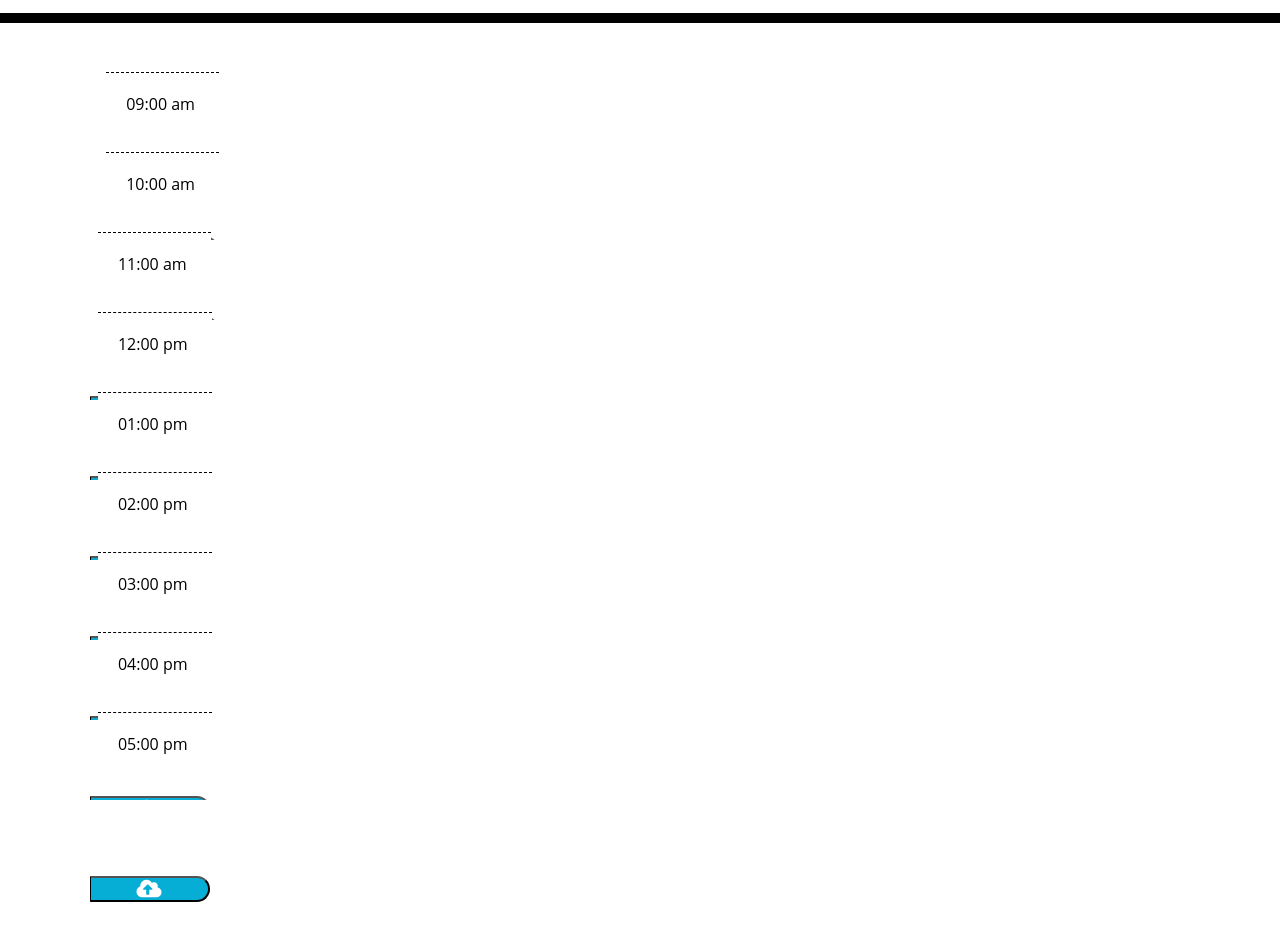
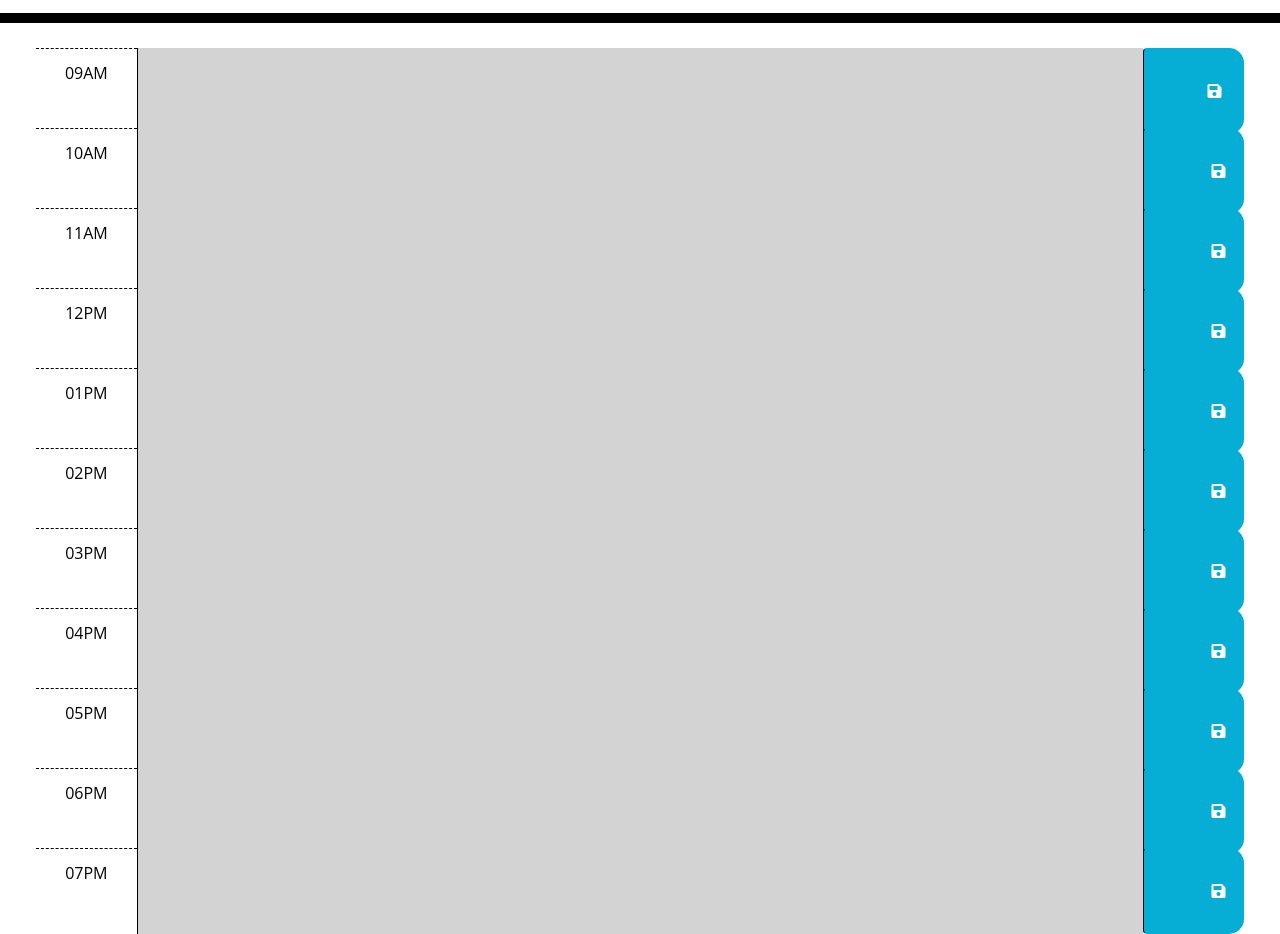
Before and after one commit to Avazquez736/module-05-challenge, a plain HTML site: page Develop/index.html in a window 1280 px wide. Shown: the part 240-1174 px from the top of the page. Drawn offline with nearby package versions, Linux system fonts and the light colour scheme.

Commit message:
added data-time atribute to add text input divs

```diff
--- a/Develop/index.html
+++ b/Develop/index.html
@@ -31,106 +31,99 @@
       <p id="currentDay" class="lead"></p>
     </header>
     <div class="container-fluid px-5">
-      <!-- Use class for "past", "present", and "future" to apply styles to the
-        time-block divs accordingly. The javascript will need to do this by
-        adding/removing these classes on each div by comparing the hour in the
-        id to the current hour. The html provided below is meant to be an example
-        demonstrating how the css provided can be leveraged to create the
-        desired layout and colors. The html below should be removed or updated
-        in the finished product. Remember to delete this comment once the
-        code is implemented.
-        -->
-        <div class="row">
-          <div class="input">
-            <div class="preset">
-              <span class="text-hour space">09:00 am </span>
-           </div>
-            <textarea class="form-control" aria-label="With textarea" id="9"></textarea>
-            <button type="button" class="saveBtn"><i class="fas fa-cloud-upload-alt"></i></button>
-          </div>
-        </div>
 
-        <div class="row">
-          <div class="input">
-           <div class="preset">
-              <span class="text-hour space">10:00 am </span>
-            </div>
-            <textarea class="form-control" aria-label="With textarea" id="10"></textarea>
-            <button type="button" class="saveBtn"><i class="fas fa-cloud-upload-alt"></i></button>
-          </div>
-        </div>
-
-
-      <div class="row">
-        <div class="input">
-          <div class="preset">
-            <span class="text-hour space">11:00 am </span>
-          </div>
-          <textarea class="form-control" aria-label="With textarea" id="11"></textarea>
-          <button type="button" class="saveBtn"><i class="fas fa-cloud-upload-alt"></i></button>
-        </div>
-      </div>
-
-      <div class="row">
-        <div class="input">
-         <div class="preset">
-            <span class="text-hour space">12:00 pm </span>
-         </div>
-          <textarea class="form-control" aria-label="With textarea" id="12"></textarea>
-          <button type="button" class="saveBtn"><i class="fas fa-cloud-upload-alt"></i></button>
-        </div>
-      </div>
-
-      <div class="row">
-        <div class="input">
-          <div class="preset">
-            <span class="text-hour space">01:00 pm </span>
-          </div>
-          <textarea class="form-control" aria-label="With textarea" id="13"></textarea>
-          <button type="button" class="saveBtn"><i class="fas fa-cloud-upload-alt"></i></button>
-        </div>
+      <div  class="row time-block">
+        <div class="col-2 col-md-1 hour text-center py-3">09AM</div>
+        <textarea class="col-8 col-md-10 description" rows="3" id="9" data-time="23"> </textarea>
+        <button class="btn saveBtn col-2 col-md-1" aria-label="save">
+          <i class="fas fa-save" aria-hidden="true"></i>
+        </button>
       </div>
 
 
-      <div class="row">
-        <div class="input">
-          <div class=" preset">
-            <span class="text-hour space">02:00 pm </span>
-          </div>
-          <textarea class="form-control" aria-label="With textarea" id="14"></textarea>
-          <button type="button" class="saveBtn"><i class="fas fa-cloud-upload-alt"></i></button>
+        <div  class="row time-block">
+          <div class="col-2 col-md-1 hour text-center py-3">10AM</div>
+          <textarea class="col-8 col-md-10 description" rows="3" id="10" data-time="10"> </textarea>
+          <button class="btn saveBtn col-2 col-md-1" aria-label="save">
+            <i class="fas fa-save" aria-hidden="true"></i>
+          </button>
         </div>
+
+        <div class="row time-block">
+          <div class="col-2 col-md-1 hour text-center py-3">11AM</div>
+          <textarea class="col-8 col-md-10 description" rows="3" id="11" data-time="11"> </textarea>
+          <button class="btn saveBtn col-2 col-md-1" aria-label="save">
+            <i class="fas fa-save" aria-hidden="true"></i>
+          </button>
+        </div>
+
+        <div  class="row time-block">
+          <div class="col-2 col-md-1 hour text-center py-3">12PM</div>
+          <textarea class="col-8 col-md-10 description" rows="3" id="12" data-time="12"> </textarea>
+          <button class="btn saveBtn col-2 col-md-1" aria-label="save">
+            <i class="fas fa-save" aria-hidden="true"></i>
+          </button>
+        </div>
+
+        <div  class="row time-block">
+          <div class="col-2 col-md-1 hour text-center py-3">01PM</div>
+          <textarea class="col-8 col-md-10 description" rows="3" id="13" data-time="13"> </textarea>
+          <button class="btn saveBtn col-2 col-md-1" aria-label="save">
+            <i class="fas fa-save" aria-hidden="true"></i>
+          </button>
+        </div>
+
+        <div  class="row time-block">
+          <div class="col-2 col-md-1 hour text-center py-3">02PM</div>
+          <textarea class="col-8 col-md-10 description" rows="3" id="14" data-time="14"> </textarea>
+          <button class="btn saveBtn col-2 col-md-1" aria-label="save">
+            <i class="fas fa-save" aria-hidden="true"></i>
+          </button>
+        </div>
+
+        <div  class="row time-block">
+          <div class="col-2 col-md-1 hour text-center py-3">03PM</div>
+          <textarea class="col-8 col-md-10 description" rows="3" id="15" data-time="15"> </textarea>
+          <button class="btn saveBtn col-2 col-md-1" aria-label="save">
+            <i class="fas fa-save" aria-hidden="true"></i>
+          </button>
+        </div>
+
+        <div  class="row time-block ">
+          <div class="col-2 col-md-1 hour text-center py-3">04PM</div>
+          <textarea class="col-8 col-md-10 description" rows="3" id="16" data-time="16"> </textarea>
+          <button class="btn saveBtn col-2 col-md-1" aria-label="save">
+            <i class="fas fa-save" aria-hidden="true"></i>
+          </button>
+        </div>
+
+        <div  class="row time-block">
+          <div class="col-2 col-md-1 hour text-center py-3">05PM</div>
+          <textarea class="col-8 col-md-10 description" rows="3" id="17" data-time="17"> </textarea>
+          <button class="btn saveBtn col-2 col-md-1" aria-label="save">
+            <i class="fas fa-save" aria-hidden="true"></i>
+          </button>
+        </div>
+
+        <div class="row time-block">
+          <div class="col-2 col-md-1 hour text-center py-3">06PM</div>
+          <textarea class="col-8 col-md-10 description" rows="3"  id="18" data-time="18"> </textarea>
+          <button class="btn saveBtn col-2 col-md-1" aria-label="save">
+            <i class="fas fa-save" aria-hidden="true"></i>
+          </button>
+        </div>
+
+        <div class="row time-block">
+          <div class="col-2 col-md-1 hour text-center py-3">07PM</div>
+          <textarea class="col-8 col-md-10 description" rows="3" id="19" data-time="19"> </textarea>
+          <button class="btn saveBtn col-2 col-md-1" aria-label="save">
+            <i class="fas fa-save" aria-hidden="true"></i>
+          </button>
+        </div>
+
       </div>
 
-      <div class="row">
-        <div class="input">
-          <div class=" preset">
-            <span class="text-hour space">03:00 pm </span>
-          </div>
-          <textarea class="form-control" aria-label="With textarea" id="15"></textarea>
-          <button type="button" class="saveBtn"><i class="fas fa-cloud-upload-alt"></i></button>
-        </div>
-      </div>
 
-      <div class="row">
-        <div class="input">
-          <div class = preset>
-            <span class="text-hour space">04:00 pm </span>
-         </div>
-          <textarea class="form-control" aria-label="With textarea" id="16"></textarea>
-          <button type="button" class="saveBtn"><i class="fas fa-cloud-upload-alt"></i></button>
-        </div>
-      </div>
-
-      <div class="row">
-        <div class="input">
-          <div class = preset>
-            <span class="text-hour space">05:00 pm </span>
-          </div>
-          <textarea class="form-control" aria-label="With textarea" id="17"></textarea>
-          <button type="button" class="saveBtn"><i class="fas fa-cloud-upload-alt"></i></button>
-        </div>
-      </div>
 
     <script src="https://cdnjs.cloudflare.com/ajax/libs/jquery/3.2.1/jquery.min.js"></script>
     <script type = "text/JavaScript" src = " https://MomentJS.com/downloads/moment.js"></script>
--- a/Develop/script.js
+++ b/Develop/script.js
@@ -9,12 +9,56 @@ let four = $("#16");
 let five = $("#17");
 let six = $("#18");
 let seven = $("#19");
-let hour = moment().hours();
+let hour = moment().format('k');
 
-
+console.log(`Hour:${hour}`)
 // Date and Hour
 
-let clock = setInterval(function() {
+let clock = setInterval(() => {
   let moment1 = moment();
   $('#currentDay').html(`${moment1.format('dddd')} ${moment1.format(' MMMM DD YYYY')} `)
 }, 100);
+
+
+
+let timesArray = [
+    nine,
+    ten,
+    eleven,
+    twelve,
+    one,
+    two,
+    three,
+    four,
+    five,
+    six,
+    seven,
+];
+console.log(nine.attr("data-time"))
+
+    // For coloring the past, present, and future time blocks
+function changeColor(){
+    for (let i = 0; i < timesArray.length; i++) {
+        timesArray[i].removeClass("past future present");
+
+        if (hour > timesArray[i].attr("data-time")) {
+            timesArray[i].addClass("past");
+
+        } else if (hour === timesArray[i].attr("data-time")) {
+            timesArray[i].addClass("present");
+
+        } else {
+
+            timesArray[i].addClass("future");
+        }
+    }
+  }
+
+// textarea elements
+
+
+
+changeColor();
+
+
+// render schedule saved in local storage
--- a/Develop/style.css
+++ b/Develop/style.css
@@ -45,13 +45,36 @@ header {
   border-top: 1px solid white;;
 }
 
-.space {
+body {
+  font-family: 'Open Sans', sans-serif;
+  font-size: 16px;
+}
+
+textarea {
+  background: transparent;
+  border: none;
+  resize: none;
+  color: #000000;
+  border-left: 1px solid black;
+  padding: 10px;
+}
+
+.description {
+  white-space: pre-wrap;
+}
+
+.time-block {
+  border-radius: 15px;
+}
+
+.row {
+  border-top: 1px solid white;
+}
+
+.hour {
   background-color: #ffffff;
   color: #000000;
   border-top: 1px dashed #000000;
-  width: 100px;
-  text-align: center;
-  padding: 20px;
 }
 
 .past {
@@ -73,13 +96,11 @@ header {
   border-left: 1px solid black;
   border-top-right-radius: 15px;
   border-bottom-right-radius: 15px;
-  background-color: #06AED5;
+  background-color: #06aed5;
   color: white;
-  width: 120px;
-  font-size: 20px;
 }
 
 .saveBtn i:hover {
-  font-size: 40px;
-  transition: all .3s ease-in-out;
+  font-size: 20px;
+  transition: all 0.3s ease-in-out;
 }
```
Also changed, not shown: 1 other file.
